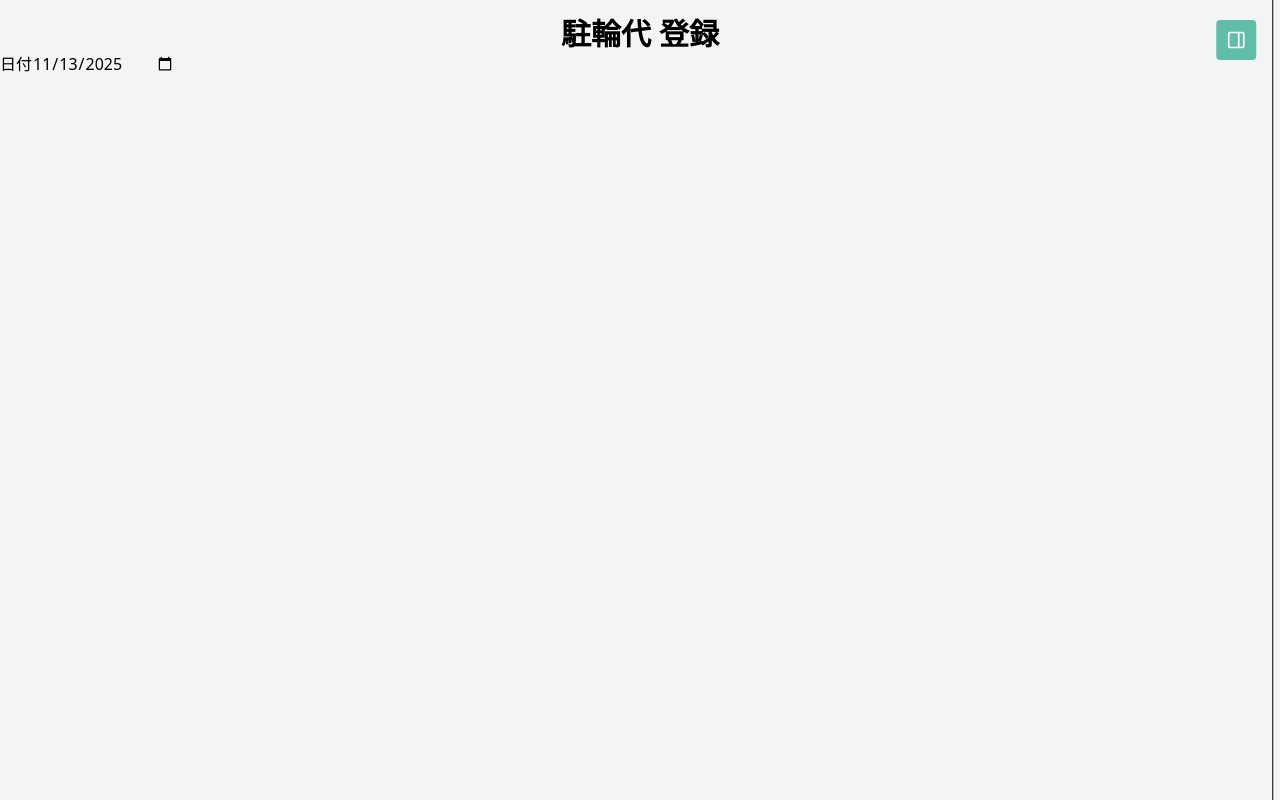
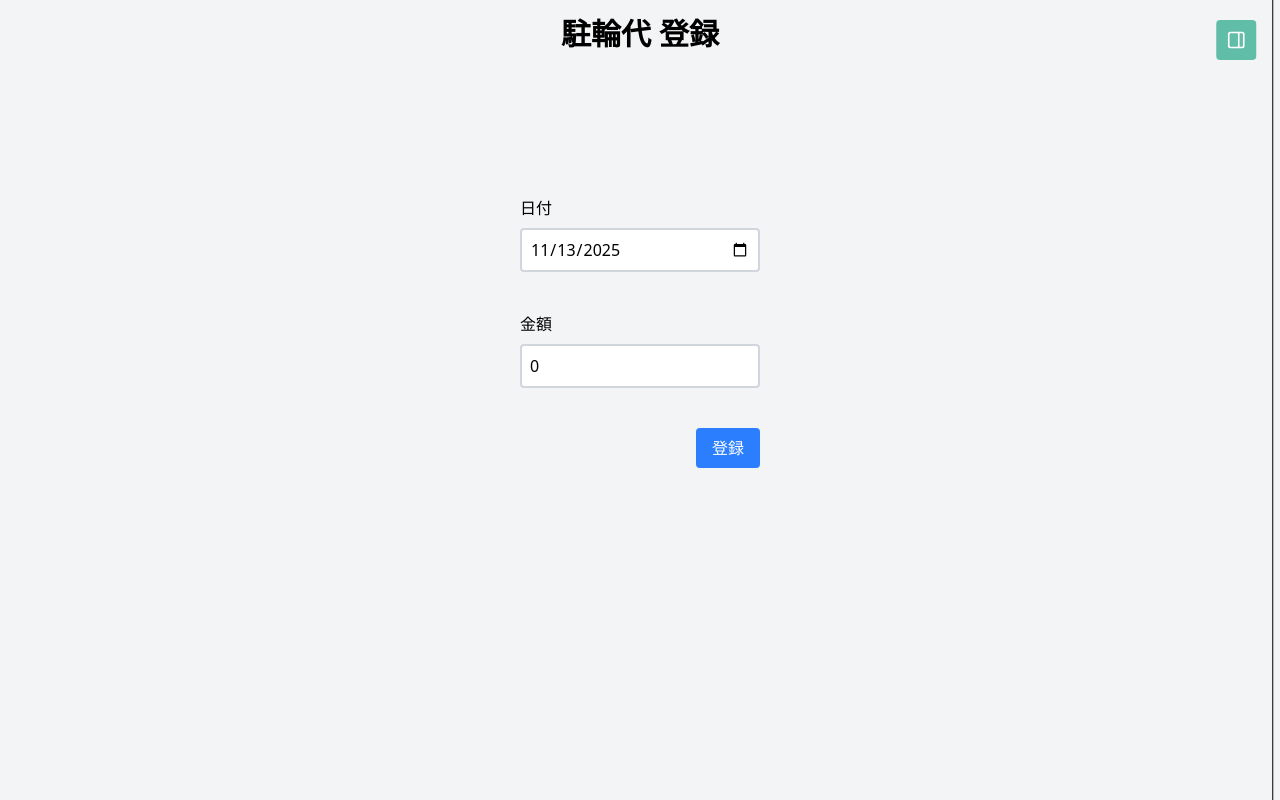
Before and after one commit to Kobutaemon/ReceiptNote, a React (Vite) app: page /bicycle in a window 1280 px wide. Built offline with nearby package versions, Linux system fonts and the light colour scheme.

Commit message:
Registerコンポーネント仮完成

```diff
--- a/src/components/Register.jsx
+++ b/src/components/Register.jsx
@@ -1,22 +1,47 @@
 import { useState } from "react";
 import { getTodayDateJP } from "../utils/dateUtils";
+import { btnColorMap } from "../utils/colorMap";
 
-function Register() {
+function Register({ btnColor }) {
   const todayDate = getTodayDateJP();
+  const btnBgColor = btnColorMap[btnColor];
 
   const [registrationDate, setRegistrationDate] = useState(todayDate);
+  const [price, setPrice] = useState(0);
 
   return (
-    <form action="#">
+    <div className="flex items-center h-140">
+      <form action="#" className="flex flex-col gap-10 w-60 mx-auto">
+        <div className="flex flex-col gap-2">
           <label htmlFor="date">日付</label>
           <input
             type="date"
             name="date"
             id="date"
+            className="p-2 bg-white rounded outline-0 border-2 border-gray-300"
             value={registrationDate}
             onChange={(e) => setRegistrationDate(e.target.value)}
           />
+        </div>
+        <div className="flex flex-col gap-2">
+          <label htmlFor="price">金額</label>
+          <input
+            type="price"
+            name="price"
+            id="price"
+            className="p-2 bg-white rounded outline-0 border-2 border-gray-300"
+            value={price}
+            onChange={(e) => setPrice(e.target.value)}
+            placeholder="0"
+          />
+        </div>
+        <button
+          className={`self-end py-2 px-4 rounded text-white cursor-pointer ${btnBgColor}`}
+        >
+          登録
+        </button>
       </form>
+    </div>
   );
 }
 
```
Lines whose indentation alone changed are shown as unchanged.
